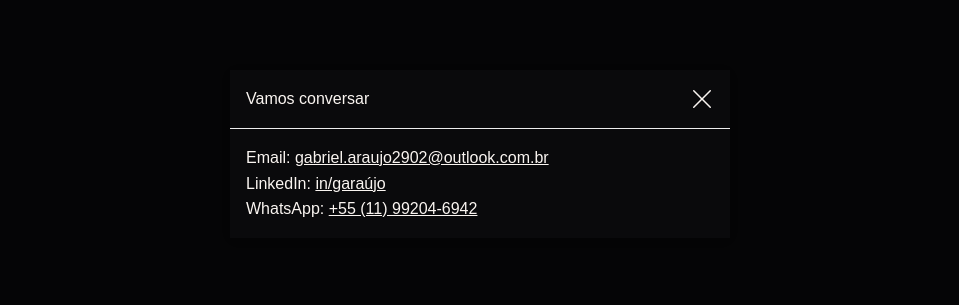
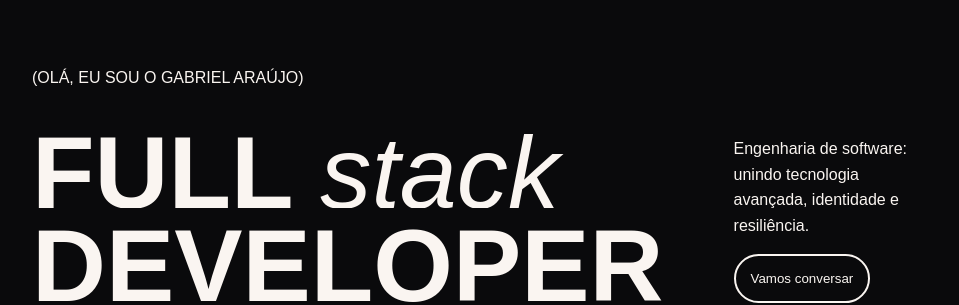
Before and after one commit to dotrujos/gabrielaraujo.com, an Angular app: page / in a window 1280 px wide. Shown: the part 246-551 px from the top of the page, without its empty margins (160-1119 px from the left). Built offline with nearby package versions, Linux system fonts and the light colour scheme; a web font is replaced by a local one.

Commit message:
chore: showing contact popup on site

```diff
--- a/src/app/app.ts
+++ b/src/app/app.ts
@@ -16,10 +16,6 @@ export class App {
   protected readonly title = signal('personal-portfolio');
   protected readonly isToShowContactPopup = this.popupStore.isToShowContactPopup();
 
-  constructor() {
-    this.popupStore.openContactPopup()
-  }
-
   protected closeContactPopup() {
     this.popupStore.closeContactPopup();
   }
--- a/src/app/pages/home/components/intro/intro.html
+++ b/src/app/pages/home/components/intro/intro.html
@@ -8,6 +8,6 @@
     </h1>
     <div class="intro-summary">
         <p>Engenharia de software: unindo tecnologia avançada, identidade e resiliência.</p>
-        <button styledButton>Vamos conversar</button>
+        <button styledButton (click)="openContactPopup()">Vamos conversar</button>
     </div>
 </div>
--- a/src/app/pages/home/components/intro/intro.ts
+++ b/src/app/pages/home/components/intro/intro.ts
@@ -1,6 +1,7 @@
-import { Component } from '@angular/core';
+import { Component, inject } from '@angular/core';
 import { SerifFont } from '../../../../directives/serif-font';
 import { StyledButton } from "../../../../directives/styled-button";
+import { PopupStore } from '../../../../store/popup-store';
 
 @Component({
   selector: 'app-intro',
@@ -9,5 +10,9 @@ import { StyledButton } from "../../../../directives/styled-button";
   styleUrl: './intro.scss',
 })
 export class Intro {
+  private readonly popupStore = inject(PopupStore)
 
+  protected openContactPopup() {
+    this.popupStore.openContactPopup();
+  }
 }
--- a/src/app/pages/home/components/projects/projects.html
+++ b/src/app/pages/home/components/projects/projects.html
@@ -1,6 +1,6 @@
 <div class="projects-summary">
     <p>Onde a técnica encontra a arte, Gabriel ergue aplicações de alta performance, transformando conceitos avançados em soluções que perduram e fortalecem marcas.</p>
-    <button styledButton>Vamos conversar</button>
+    <button styledButton (click)="openContactPopup()">Vamos conversar</button>
 </div>
 <div class="projects">
     <app-project-list [items]="this.projects"></app-project-list>
--- a/src/app/pages/home/components/projects/projects.ts
+++ b/src/app/pages/home/components/projects/projects.ts
@@ -1,7 +1,8 @@
-import { Component } from '@angular/core';
+import { Component, inject } from '@angular/core';
 import { ProjectItem } from '../../../../models/project-item';
 import { ProjectList } from "../../../../components/project-list/project-list";
 import { StyledButton } from "../../../../directives/styled-button";
+import { PopupStore } from '../../../../store/popup-store';
 
 @Component({
   selector: 'app-projects',
@@ -10,9 +11,15 @@ import { StyledButton } from "../../../../directives/styled-button";
   styleUrl: './projects.scss',
 })
 export class Projects {
-  projects: ProjectItem[] = [
+  private readonly popupStore = inject(PopupStore)
+
+  protected readonly projects: ProjectItem[] = [
     { title: 'PROJETOS PESSOAIS' },
     { title: 'CONTRIBUIÇÕES' },
     { title: 'HACKATONS' },
   ];
+
+  protected openContactPopup() {
+    this.popupStore.openContactPopup();
+  }
 }
```
